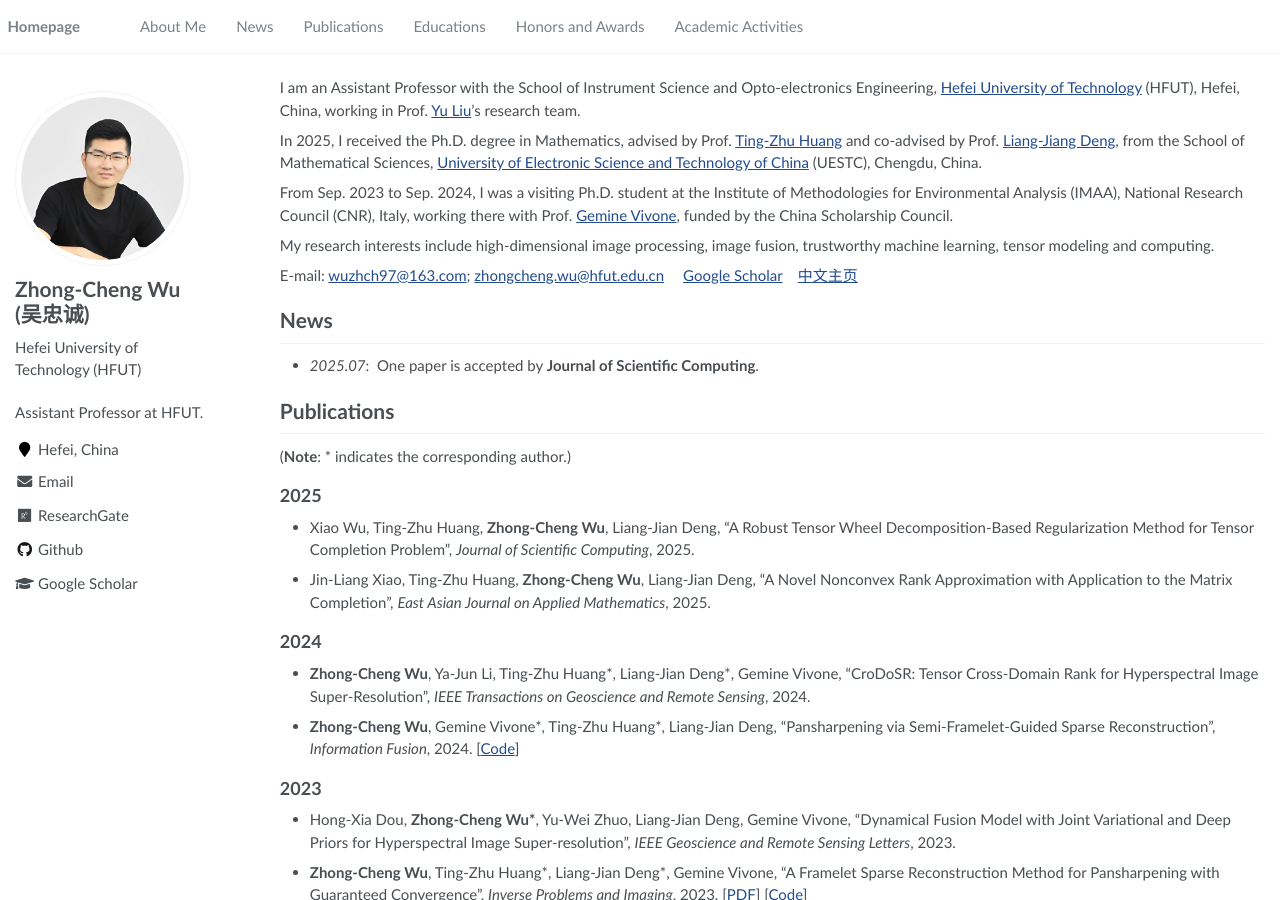
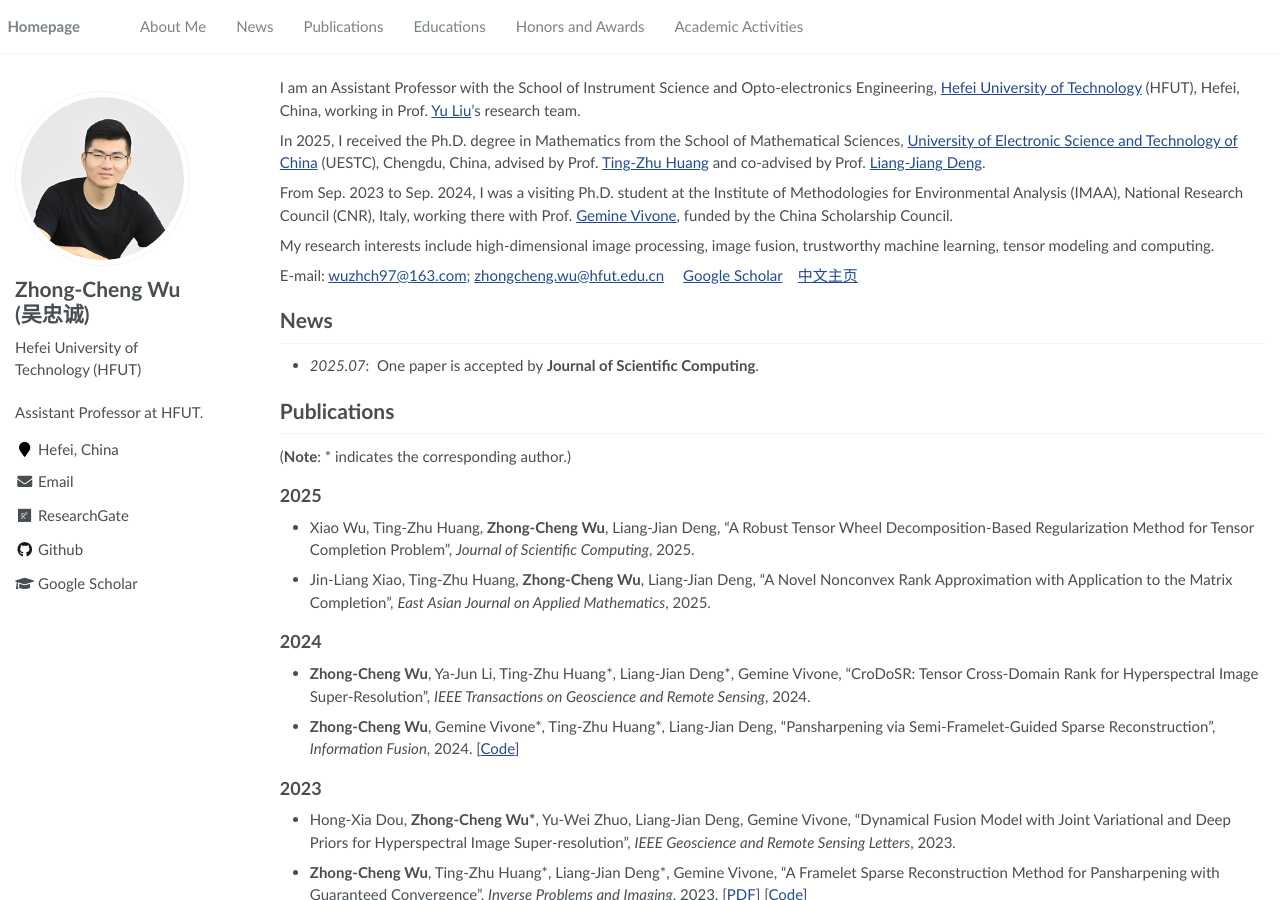
Before and after one commit to zhongchengwu/zhongchengwu.github.io, a Jekyll site: the page built from _pages/about.md, in a window 1280 px wide and 900 px high. Built offline with Jekyll 4.4.1, drawn with Linux system fonts in a browser that asks for light colours.

```diff
--- a/_pages/about.md
+++ b/_pages/about.md
@@ -20,7 +20,7 @@ redirect_from:
 
 I am an Assistant Professor with the School of Instrument Science and Opto-electronics Engineering, [Hefei University of Technology](https://www.hfut.edu.cn/) (HFUT), Hefei, China, working in Prof. [Yu Liu](https://sites.google.com/site/yuliu316316/)'s research team.
 
-In 2025, I received the Ph.D. degree in Mathematics, advised by Prof. [Ting-Zhu Huang](http://www.math.uestc.edu.cn/info/1081/2041.htm) and co-advised by Prof. [Liang-Jiang Deng](https://liangjiandeng.github.io/), from the School of Mathematical Sciences, [University of Electronic Science and Technology of China](https://www.uestc.edu.cn/) (UESTC), Chengdu, China.
+In 2025, I received the Ph.D. degree in Mathematics from the School of Mathematical Sciences, [University of Electronic Science and Technology of China](https://www.uestc.edu.cn/) (UESTC), Chengdu, China, advised by Prof. [Ting-Zhu Huang](http://www.math.uestc.edu.cn/info/1081/2041.htm) and co-advised by Prof. [Liang-Jiang Deng](https://liangjiandeng.github.io/).
 
 From Sep. 2023 to Sep. 2024, I was a visiting Ph.D. student at the Institute of Methodologies for Environmental Analysis (IMAA), National Research Council (CNR), Italy, working there with Prof. [Gemine Vivone](https://sites.google.com/site/vivonegemine), funded by the China Scholarship Council.
 
```
